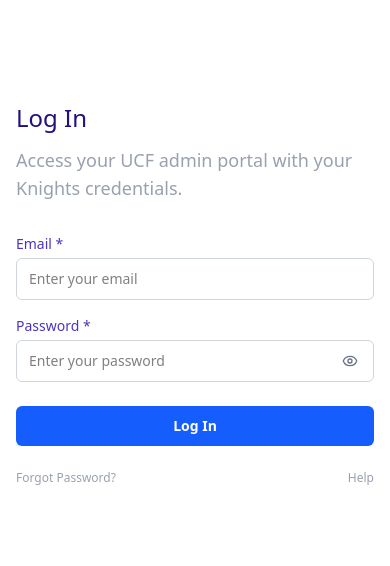
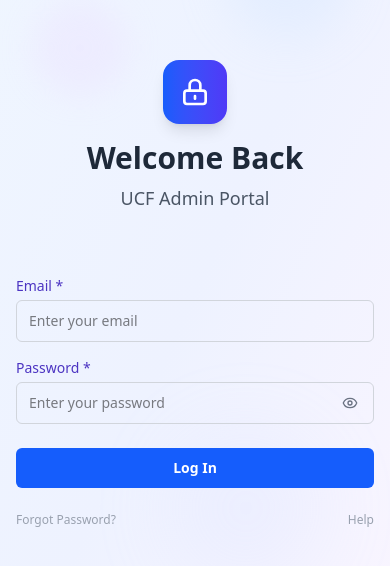
Before and after one commit to sameerkali/ucf-admin, a React (Vite) app: page /login in a window 390 px wide. Shown: the part 128-694 px from the top of the page. Built offline with nearby package versions, Linux system fonts and the light colour scheme.

Commit message:
style: Enhance mobile layout and design for LoginPage with improved headers and background elements

```diff
--- a/src/components/auth/LoginPage.tsx
+++ b/src/components/auth/LoginPage.tsx
@@ -4,9 +4,33 @@
 export default function LoginPage() {
   return (
     <div className="flex flex-col lg:flex-row h-screen w-screen">
+      {/* Mobile Background with Gradient */}
+      <div className="lg:hidden absolute inset-0 bg-gradient-to-br from-blue-50 via-indigo-50 to-purple-50">
+        {/* Decorative circles */}
+        <div className="absolute top-10 right-10 w-32 h-32 bg-blue-200 rounded-full opacity-20 blur-xl"></div>
+        <div className="absolute top-32 left-8 w-24 h-24 bg-purple-200 rounded-full opacity-25 blur-lg"></div>
+        <div className="absolute bottom-32 right-16 w-40 h-40 bg-indigo-200 rounded-full opacity-15 blur-2xl"></div>
+      </div>
+
       {/* Form Section */}
-      <div className="w-full lg:w-1/2 container p-4 sm:p-6 lg:p-10 flex flex-col gap-8 lg:gap-18 justify-center min-h-screen lg:min-h-0">
-        <div>
+      <div className="w-full lg:w-1/2 container p-4 sm:p-6 lg:p-10 flex flex-col gap-8 lg:gap-18 justify-center min-h-screen lg:min-h-0 relative z-10">
+        {/* Mobile Header with Enhanced Design */}
+        <div className="lg:hidden text-center mb-8">
+          <div className="inline-flex items-center justify-center w-16 h-16 bg-gradient-to-r from-blue-600 to-indigo-600 rounded-2xl mb-4 shadow-lg">
+            <svg className="w-8 h-8 text-white" fill="none" stroke="currentColor" viewBox="0 0 24 24">
+              <path strokeLinecap="round" strokeLinejoin="round" strokeWidth={2} d="M12 15v2m-6 4h12a2 2 0 002-2v-6a2 2 0 00-2-2H6a2 2 0 00-2 2v6a2 2 0 002 2zm10-10V7a4 4 0 00-8 0v4h8z" />
+            </svg>
+          </div>
+          <h1 className="text-gray-800 font-bold text-3xl mb-2">
+            Welcome Back
+          </h1>
+          <p className="text-gray-600 font-medium text-lg">
+            UCF Admin Portal
+          </p>
+        </div>
+
+        {/* Desktop Header */}
+        <div className="hidden lg:block">
           <h1 className="text-primary-pressed font-medium text-2xl sm:text-3xl lg:text-4xl mb-3 lg:mb-5">
             Log In
           </h1>
@@ -48,20 +72,6 @@
           </div>
         </div>
       </div>
-
-      {/* Mobile Banner Section - Optional: Show a smaller version on mobile */}
-      <div className="lg:hidden w-full h-32 sm:h-40 relative overflow-hidden">
-        <img
-          src={banner481}
-          className="h-full w-full object-cover"
-          alt="UCF Campus"
-        />
-        <div className="absolute inset-0 bg-black bg-opacity-40 flex items-center justify-center">
-          <p className="text-white font-medium text-lg sm:text-xl text-center px-4">
-            UCF Community Portal
-          </p>
-        </div>
-      </div>
     </div>
   );
 }
```
